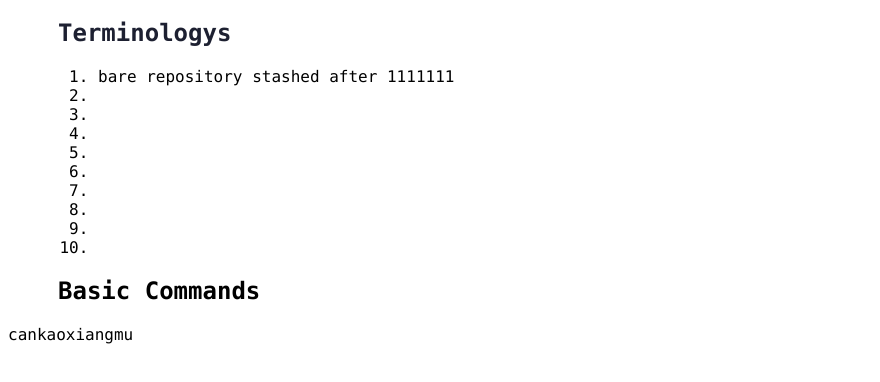
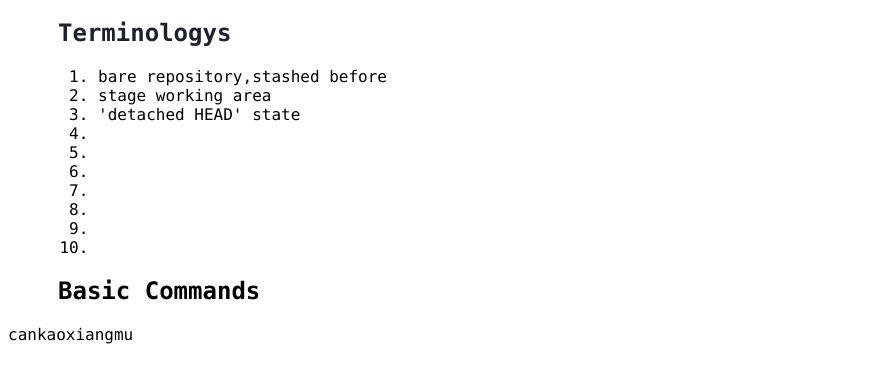
Before and after one commit to wangzhiquan530/git_learning, a plain HTML site: page index.html in a window 1280 px wide. Both pictures are taken after a click on the element "Terminologys". Shown: the part 226-608 px from the top of the page, without its empty margins (0-880 px from the left). Drawn offline with Linux system fonts and the light colour scheme.

Commit message:
update index.html

```diff
--- a/index.html
+++ b/index.html
@@ -14,9 +14,9 @@
         <div class="accordion"><h1>Terminologys</h1></div>
             <div class="panel">
                 <ol>
-                    <li>bare repository stashed after 1111111</li>
-                    <li></li>
-                    <li></li>
+                    <li>bare repository,stashed before</li>
+                    <li>stage working area</li>
+                    <li>'detached HEAD' state</li>
                     <li></li>
                     <li></li>
                     <li></li>
```
